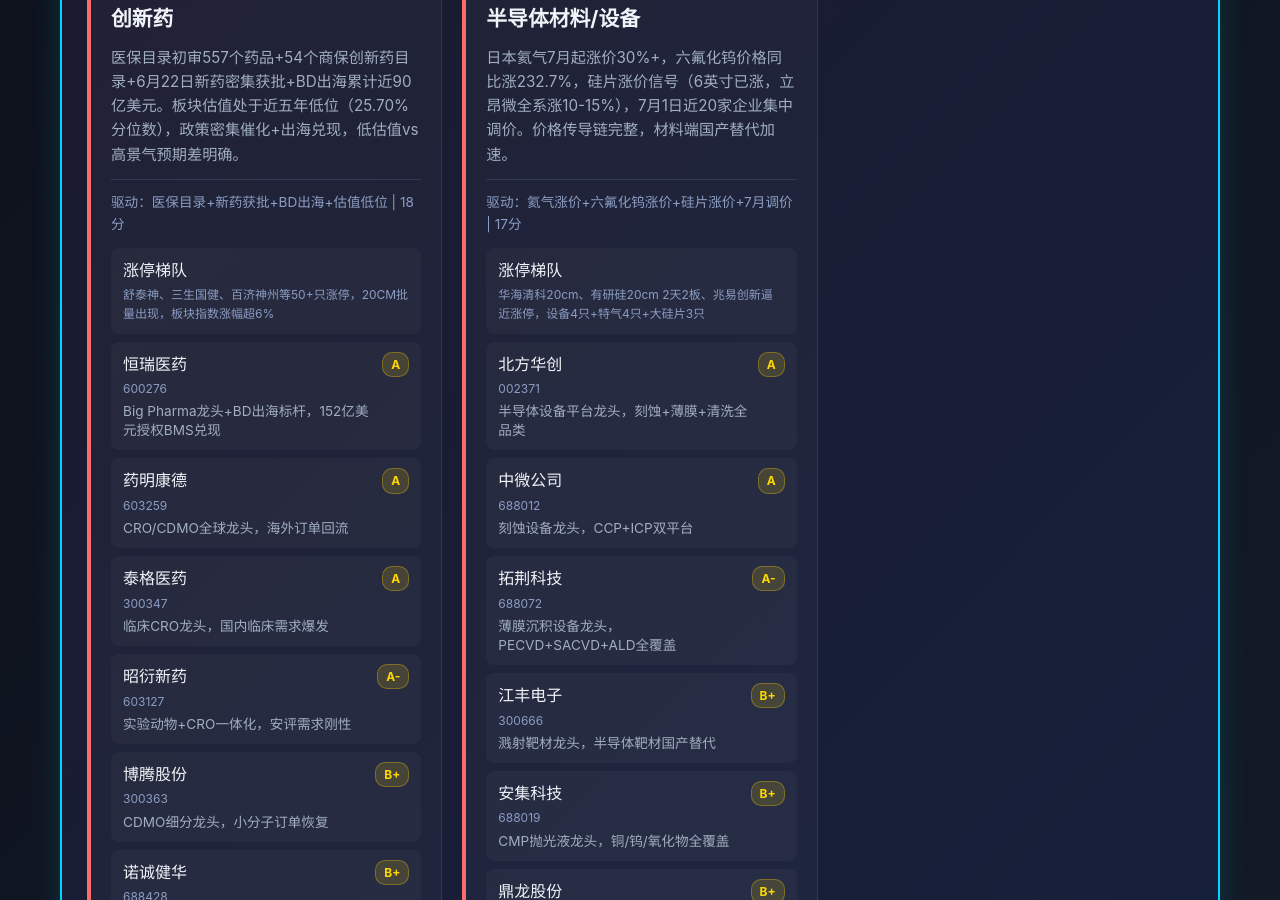
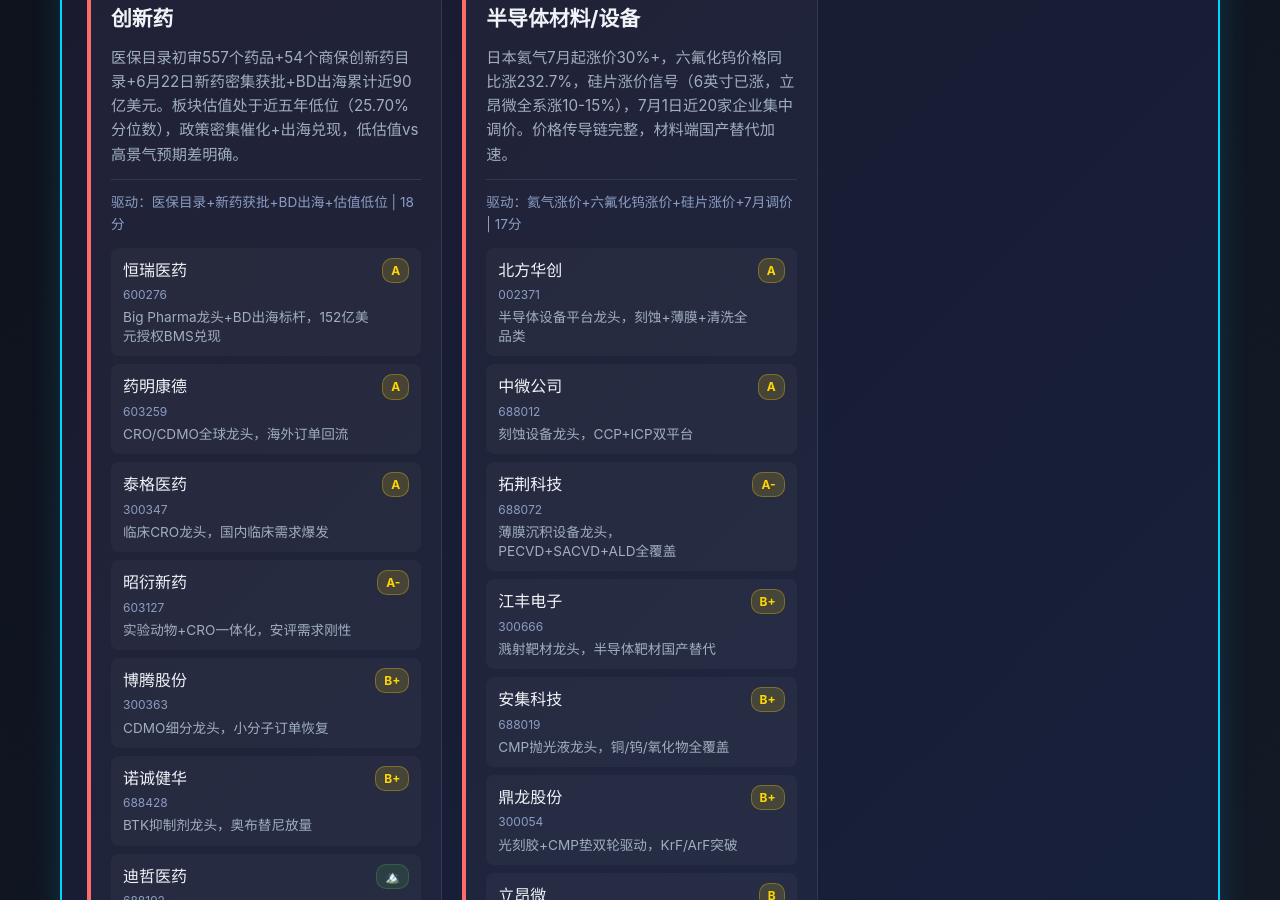
Before and after one commit to xiaoyi0319a/yixue-dashboard, a Jekyll site: the page index.html, which Jekyll copies as it is, in a window 1280 px wide and 900 px high, scrolled down 1521 px. Built offline with Jekyll 4.4.1, drawn with Linux system fonts in a browser that asks for light colours; comment, search, counter and statistics services are not loaded.

Commit message:
fix: 移除涨停梯队条目并修复HTML结构

```diff
--- a/index.html
+++ b/index.html
@@ -87,12 +87,6 @@
                     <div class="buzhang-list">
                         <div class="buzhang-item">
                             <div class="buzhang-left">
-                                <div class="buzhang-name">涨停梯队</div>
-                                <div class="buzhang-code">舒泰神、三生国健、百济神州等50+只涨停，20CM批量出现，板块指数涨幅超6%</div>
-                            </div>
-                        </div>
-                        <div class="buzhang-item">
-                            <div class="buzhang-left">
                                 <div class="buzhang-name">恒瑞医药</div>
                                 <div class="buzhang-code">600276</div>
                                 <div class="buzhang-logic">Big Pharma龙头+BD出海标杆，152亿美元授权BMS兑现</div>
@@ -165,12 +159,6 @@
                     <p>日本氦气7月起涨价30%+，六氟化钨价格同比涨232.7%，硅片涨价信号（6英寸已涨，立昂微全系涨10-15%），7月1日近20家企业集中调价。价格传导链完整，材料端国产替代加速。</p>
                     <div class="ztb-meta">驱动：氦气涨价+六氟化钨涨价+硅片涨价+7月调价 | 17分</div>
                     <div class="buzhang-list">
-                        <div class="buzhang-item">
-                            <div class="buzhang-left">
-                                <div class="buzhang-name">涨停梯队</div>
-                                <div class="buzhang-code">华海清科20cm、有研硅20cm 2天2板、兆易创新逼近涨停，设备4只+特气4只+大硅片3只</div>
-                            </div>
-                        </div>
                         <div class="buzhang-item">
                             <div class="buzhang-left">
                                 <div class="buzhang-name">北方华创</div>
```
